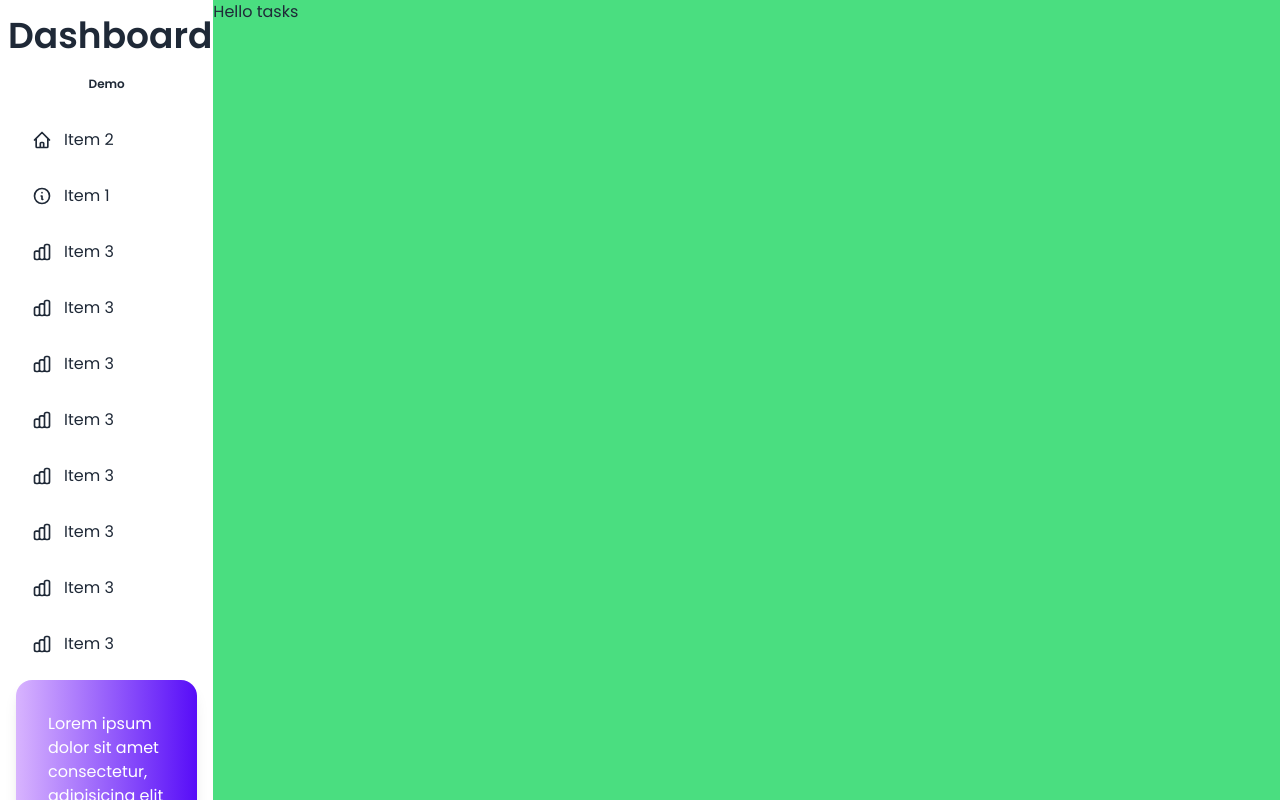
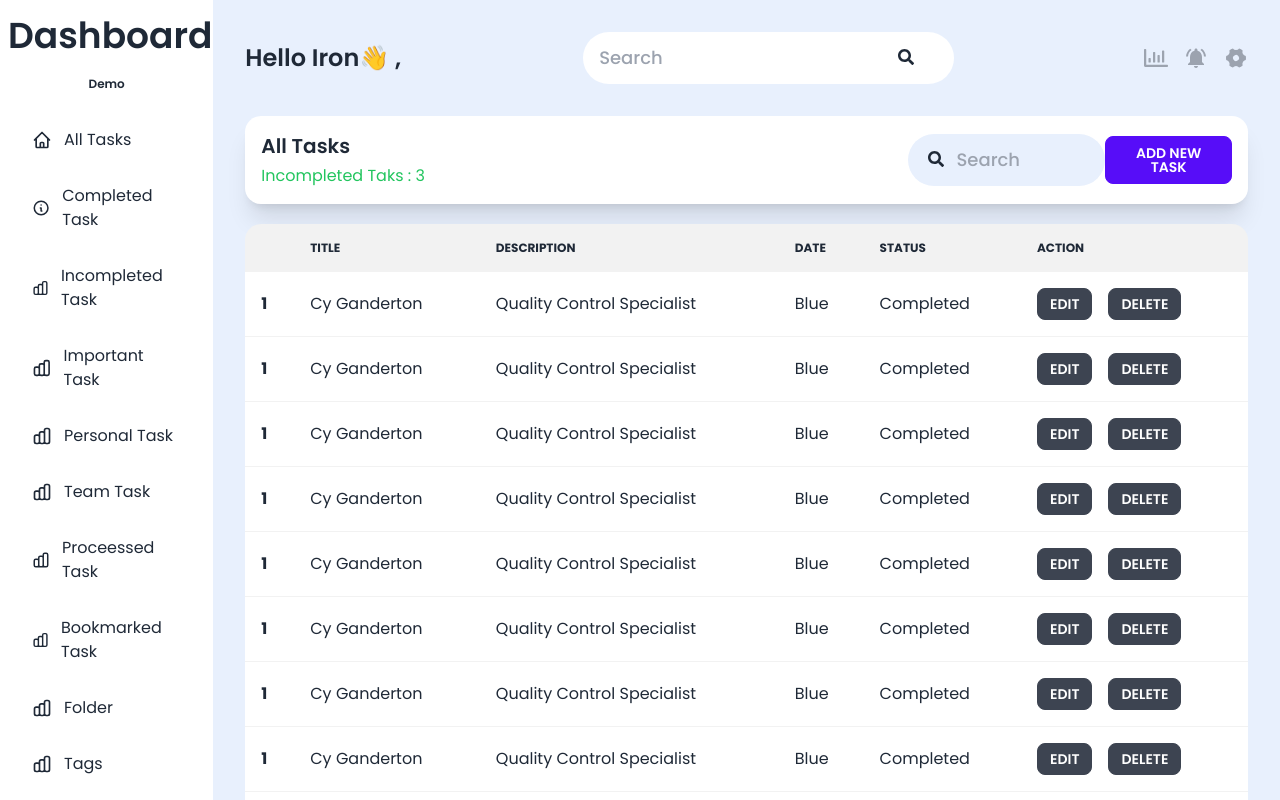
Before and after one commit to Mezan2002/HellwetSoftTaskClient, a React (Create React App) app: page /taskPage in a window 1280 px wide. Shown: the top 800 px of the page. Built offline with nearby package versions, Linux system fonts and the light colour scheme; no server answers.

Commit message:
The design almost done of the task page

```diff
--- a/src/Components/DashboardMenu/DashboardMenu.js
+++ b/src/Components/DashboardMenu/DashboardMenu.js
@@ -4,7 +4,7 @@ import { IoIosArrowDown } from "react-icons/io";
 
 const DashboardMenu = () => {
   return (
-    <div className="min-h-screen relative">
+    <div className="min-h-screen relative fixed">
       <div>
         <p className="pt-4 pb-2 font-semibold text-4xl text-center px-2">
           Dashboard <span className="text-xs">Demo</span>
@@ -13,7 +13,7 @@ const DashboardMenu = () => {
       <div className="px-2">
         <ul className="menu bg-base-100 p-2 rounded-box">
           <li className="my-1">
-            <a>
+            <a href="/">
               <svg
                 xmlns="http://www.w3.org/2000/svg"
                 className="h-5 w-5"
@@ -28,11 +28,11 @@ const DashboardMenu = () => {
                   d="M3 12l2-2m0 0l7-7 7 7M5 10v10a1 1 0 001 1h3m10-11l2 2m-2-2v10a1 1 0 01-1 1h-3m-6 0a1 1 0 001-1v-4a1 1 0 011-1h2a1 1 0 011 1v4a1 1 0 001 1m-6 0h6"
                 />
               </svg>
-              Item 2
+              All Tasks
             </a>
           </li>
           <li className="my-1">
-            <a>
+            <a href="/">
               <svg
                 xmlns="http://www.w3.org/2000/svg"
                 className="h-5 w-5"
@@ -47,11 +47,11 @@ const DashboardMenu = () => {
                   d="M13 16h-1v-4h-1m1-4h.01M21 12a9 9 0 11-18 0 9 9 0 0118 0z"
                 />
               </svg>
-              Item 1
+              Completed Task
             </a>
           </li>
           <li className="my-1">
-            <a>
+            <a href="/">
               <svg
                 xmlns="http://www.w3.org/2000/svg"
                 className="h-5 w-5"
@@ -66,11 +66,11 @@ const DashboardMenu = () => {
                   d="M9 19v-6a2 2 0 00-2-2H5a2 2 0 00-2 2v6a2 2 0 002 2h2a2 2 0 002-2zm0 0V9a2 2 0 012-2h2a2 2 0 012 2v10m-6 0a2 2 0 002 2h2a2 2 0 002-2m0 0V5a2 2 0 012-2h2a2 2 0 012 2v14a2 2 0 01-2 2h-2a2 2 0 01-2-2z"
                 />
               </svg>
-              Item 3
+              Incompleted Task
             </a>
           </li>
           <li className="my-1">
-            <a>
+            <a href="/">
               <svg
                 xmlns="http://www.w3.org/2000/svg"
                 className="h-5 w-5"
@@ -85,11 +85,11 @@ const DashboardMenu = () => {
                   d="M9 19v-6a2 2 0 00-2-2H5a2 2 0 00-2 2v6a2 2 0 002 2h2a2 2 0 002-2zm0 0V9a2 2 0 012-2h2a2 2 0 012 2v10m-6 0a2 2 0 002 2h2a2 2 0 002-2m0 0V5a2 2 0 012-2h2a2 2 0 012 2v14a2 2 0 01-2 2h-2a2 2 0 01-2-2z"
                 />
               </svg>
-              Item 3
+              Important Task
             </a>
           </li>
           <li className="my-1">
-            <a>
+            <a href="/">
               <svg
                 xmlns="http://www.w3.org/2000/svg"
                 className="h-5 w-5"
@@ -104,11 +104,11 @@ const DashboardMenu = () => {
                   d="M9 19v-6a2 2 0 00-2-2H5a2 2 0 00-2 2v6a2 2 0 002 2h2a2 2 0 002-2zm0 0V9a2 2 0 012-2h2a2 2 0 012 2v10m-6 0a2 2 0 002 2h2a2 2 0 002-2m0 0V5a2 2 0 012-2h2a2 2 0 012 2v14a2 2 0 01-2 2h-2a2 2 0 01-2-2z"
                 />
               </svg>
-              Item 3
+              Personal Task
             </a>
           </li>
           <li className="my-1">
-            <a>
+            <a href="/">
               <svg
                 xmlns="http://www.w3.org/2000/svg"
                 className="h-5 w-5"
@@ -123,11 +123,11 @@ const DashboardMenu = () => {
                   d="M9 19v-6a2 2 0 00-2-2H5a2 2 0 00-2 2v6a2 2 0 002 2h2a2 2 0 002-2zm0 0V9a2 2 0 012-2h2a2 2 0 012 2v10m-6 0a2 2 0 002 2h2a2 2 0 002-2m0 0V5a2 2 0 012-2h2a2 2 0 012 2v14a2 2 0 01-2 2h-2a2 2 0 01-2-2z"
                 />
               </svg>
-              Item 3
+              Team Task
             </a>
           </li>
           <li className="my-1">
-            <a>
+            <a href="/">
               <svg
                 xmlns="http://www.w3.org/2000/svg"
                 className="h-5 w-5"
@@ -142,11 +142,11 @@ const DashboardMenu = () => {
                   d="M9 19v-6a2 2 0 00-2-2H5a2 2 0 00-2 2v6a2 2 0 002 2h2a2 2 0 002-2zm0 0V9a2 2 0 012-2h2a2 2 0 012 2v10m-6 0a2 2 0 002 2h2a2 2 0 002-2m0 0V5a2 2 0 012-2h2a2 2 0 012 2v14a2 2 0 01-2 2h-2a2 2 0 01-2-2z"
                 />
               </svg>
-              Item 3
+              Proceessed Task
             </a>
           </li>
           <li className="my-1">
-            <a>
+            <a href="/">
               <svg
                 xmlns="http://www.w3.org/2000/svg"
                 className="h-5 w-5"
@@ -161,11 +161,11 @@ const DashboardMenu = () => {
                   d="M9 19v-6a2 2 0 00-2-2H5a2 2 0 00-2 2v6a2 2 0 002 2h2a2 2 0 002-2zm0 0V9a2 2 0 012-2h2a2 2 0 012 2v10m-6 0a2 2 0 002 2h2a2 2 0 002-2m0 0V5a2 2 0 012-2h2a2 2 0 012 2v14a2 2 0 01-2 2h-2a2 2 0 01-2-2z"
                 />
               </svg>
-              Item 3
+              Bookmarked Task
             </a>
           </li>
           <li className="my-1">
-            <a>
+            <a href="/">
               <svg
                 xmlns="http://www.w3.org/2000/svg"
                 className="h-5 w-5"
@@ -180,11 +180,11 @@ const DashboardMenu = () => {
                   d="M9 19v-6a2 2 0 00-2-2H5a2 2 0 00-2 2v6a2 2 0 002 2h2a2 2 0 002-2zm0 0V9a2 2 0 012-2h2a2 2 0 012 2v10m-6 0a2 2 0 002 2h2a2 2 0 002-2m0 0V5a2 2 0 012-2h2a2 2 0 012 2v14a2 2 0 01-2 2h-2a2 2 0 01-2-2z"
                 />
               </svg>
-              Item 3
+              Folder
             </a>
           </li>
           <li className="my-1">
-            <a>
+            <a href="/">
               <svg
                 xmlns="http://www.w3.org/2000/svg"
                 className="h-5 w-5"
@@ -199,7 +199,7 @@ const DashboardMenu = () => {
                   d="M9 19v-6a2 2 0 00-2-2H5a2 2 0 00-2 2v6a2 2 0 002 2h2a2 2 0 002-2zm0 0V9a2 2 0 012-2h2a2 2 0 012 2v10m-6 0a2 2 0 002 2h2a2 2 0 002-2m0 0V5a2 2 0 012-2h2a2 2 0 012 2v14a2 2 0 01-2 2h-2a2 2 0 01-2-2z"
                 />
               </svg>
-              Item 3
+              Tags
             </a>
           </li>
         </ul>
--- a/src/Components/ProCard/ProCard.js
+++ b/src/Components/ProCard/ProCard.js
@@ -8,7 +8,7 @@ const ProCard = () => {
           <p className="text-white">
             Lorem ipsum dolor sit amet consectetur, adipisicing elit
           </p>
-          <button className="btn btn-ghost btn-block rounded-full bg-white text-primary">
+          <button className="btn-block rounded-full bg-white text-primary uppercase py-4 font-semibold">
             Get Pro Now
           </button>
         </div>
--- a/src/Components/Tasks/Tasks.js
+++ b/src/Components/Tasks/Tasks.js
@@ -1,9 +1,179 @@
 import React from "react";
+import { FaRegChartBar, FaSearch } from "react-icons/fa";
+import { MdNotificationsActive } from "react-icons/md";
+import { RiSettings4Fill } from "react-icons/ri";
 
 const Tasks = () => {
   return (
-    <div className="min-h-screen bg-green-400">
-      <h2>Hello tasks</h2>
+    <div className="min-h-screen mainBG">
+      <div className="grid grid-cols-9 p-8">
+        <div className="col-span-8 flex items-center relative">
+          <p className="font-semibold text-2xl">Hello Iron👋 , </p>
+          <input
+            type="text"
+            className="py-3 relative pl-4 pr-12 font-medium text-lg rounded-full focus:outline-none w-5/12 mx-auto"
+            placeholder="Search"
+          />
+          <p className="absolute top-1/3 right-1/4">
+            <FaSearch className=""></FaSearch>
+          </p>
+        </div>
+        <div className="flex items-center justify-end">
+          <p>
+            <FaRegChartBar className="text-2xl font-semibold text-gray-400"></FaRegChartBar>
+          </p>
+          <p>
+            <MdNotificationsActive className="text-2xl font-semibold text-gray-400 mx-4"></MdNotificationsActive>
+          </p>
+          <p>
+            <RiSettings4Fill className="text-2xl font-semibold text-gray-400"></RiSettings4Fill>
+          </p>
+        </div>
+      </div>
+      <div className="px-8">
+        <div className="card card-compact bg-base-100 shadow-xl">
+          <div className="p-4 flex items-center justify-between">
+            <div className="w-8/12">
+              <h2 className="card-title">All Tasks</h2>
+              <p className="text-green-500">Incompleted Taks : 3 </p>
+            </div>
+            <div className="flex items-center justify-between w-4/12">
+              <div className="relative w-8/12">
+                <input
+                  type="text"
+                  className="py-3 w-full relative mainBG pr-4 pl-12 font-medium text-lg rounded-full focus:outline-none"
+                  placeholder="Search"
+                />
+                <p className="absolute top-1/3 left-5">
+                  <FaSearch className=""></FaSearch>
+                </p>
+              </div>
+              <div className="">
+                <button className="btn btn-primary"> Add new task </button>
+              </div>
+            </div>
+          </div>
+        </div>
+        <div className="mt-5 h-96">
+          <div className="overflow-x-auto">
+            <table className="table rounded-full max-h-[30%] w-full">
+              {/* head */}
+              <thead>
+                <tr>
+                  <th></th>
+                  <th>Title</th>
+                  <th>Description</th>
+                  <th>Date</th>
+                  <th>Status</th>
+                  <th>Action</th>
+                </tr>
+              </thead>
+              <tbody>
+                {/* row 1 */}
+                <tr>
+                  <th>1</th>
+                  <td>Cy Ganderton</td>
+                  <td>Quality Control Specialist</td>
+                  <td>Blue</td>
+                  <td>Completed</td>
+                  <td className="">
+                    <button className="btn btn-sm mr-4">edit</button>
+                    <button className="btn btn-sm">delete</button>
+                  </td>
+                </tr>
+                <tr>
+                  <th>1</th>
+                  <td>Cy Ganderton</td>
+                  <td>Quality Control Specialist</td>
+                  <td>Blue</td>
+                  <td>Completed</td>
+                  <td className="">
+                    <button className="btn btn-sm mr-4">edit</button>
+                    <button className="btn btn-sm">delete</button>
+                  </td>
+                </tr>
+                <tr>
+                  <th>1</th>
+                  <td>Cy Ganderton</td>
+                  <td>Quality Control Specialist</td>
+                  <td>Blue</td>
+                  <td>Completed</td>
+                  <td className="">
+                    <button className="btn btn-sm mr-4">edit</button>
+                    <button className="btn btn-sm">delete</button>
+                  </td>
+                </tr>
+                <tr>
+                  <th>1</th>
+                  <td>Cy Ganderton</td>
+                  <td>Quality Control Specialist</td>
+                  <td>Blue</td>
+                  <td>Completed</td>
+                  <td className="">
+                    <button className="btn btn-sm mr-4">edit</button>
+                    <button className="btn btn-sm">delete</button>
+                  </td>
+                </tr>
+                <tr>
+                  <th>1</th>
+                  <td>Cy Ganderton</td>
+                  <td>Quality Control Specialist</td>
+                  <td>Blue</td>
+                  <td>Completed</td>
+                  <td className="">
+                    <button className="btn btn-sm mr-4">edit</button>
+                    <button className="btn btn-sm">delete</button>
+                  </td>
+                </tr>
+                <tr>
+                  <th>1</th>
+                  <td>Cy Ganderton</td>
+                  <td>Quality Control Specialist</td>
+                  <td>Blue</td>
+                  <td>Completed</td>
+                  <td className="">
+                    <button className="btn btn-sm mr-4">edit</button>
+                    <button className="btn btn-sm">delete</button>
+                  </td>
+                </tr>
+                <tr>
+                  <th>1</th>
+                  <td>Cy Ganderton</td>
+                  <td>Quality Control Specialist</td>
+                  <td>Blue</td>
+                  <td>Completed</td>
+                  <td className="">
+                    <button className="btn btn-sm mr-4">edit</button>
+                    <button className="btn btn-sm">delete</button>
+                  </td>
+                </tr>
+                <tr>
+                  <th>1</th>
+                  <td>Cy Ganderton</td>
+                  <td>Quality Control Specialist</td>
+                  <td>Blue</td>
+                  <td>Completed</td>
+                  <td className="">
+                    <button className="btn btn-sm mr-4">edit</button>
+                    <button className="btn btn-sm">delete</button>
+                  </td>
+                </tr>
+                <tr>
+                  <th>1</th>
+                  <td>Cy Ganderton</td>
+                  <td>Quality Control Specialist</td>
+                  <td>Blue</td>
+                  <td>Completed</td>
+                  <td className="">
+                    <button className="btn btn-sm mr-4">edit</button>
+                    <button className="btn btn-sm">delete</button>
+                  </td>
+                </tr>
+              </tbody>
+            </table>
+          </div>
+        </div>
+      </div>
     </div>
   );
 };
```
